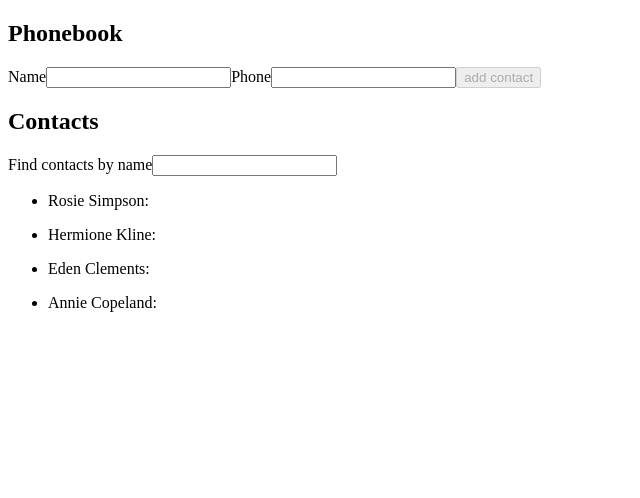
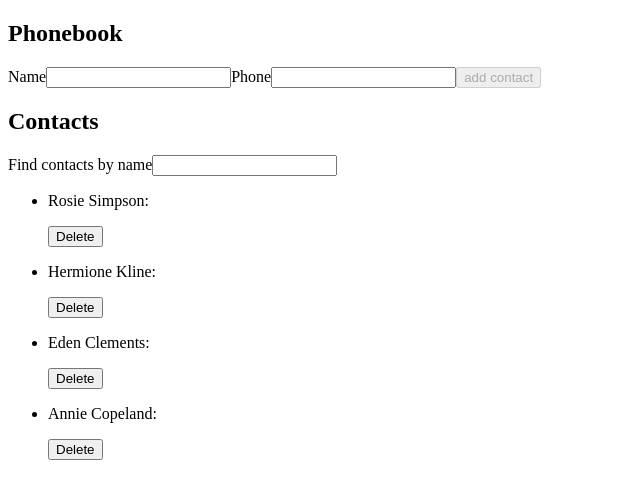
Before and after one commit to Google-Barma/react-hw-02-phonebook, a React (Create React App) app: page / in a window 1280 px wide. Shown: the top 498 px of the page, without its empty margins (0-640 px from the left). Built offline with nearby package versions, Linux system fonts and the light colour scheme.

Commit message:
add del btn

```diff
--- a/src/components/App.js
+++ b/src/components/App.js
@@ -27,9 +27,15 @@ export default class App extends Component {
     );
   };
 
-  isAdded(name) {
-    return this.state.contacts.map(contact => contact.name).includes(name);
-  }
+  isAdded = name =>
+    this.state.contacts.map(contact => contact.name).includes(name);
+
+  handleDelBtn = id => {
+    const contacts = this.state.contacts;
+    const newContacts = contacts.filter(contact => contact.id !== id);
+
+    this.setState({ contacts: newContacts });
+  };
 
   addContacts = (name, phone) => {
     if (this.isAdded(name)) {
@@ -46,17 +52,6 @@ export default class App extends Component {
     }
   };
 
-  //   addContacts = (name, phone) => {
-  //     this.setState(prevState => {
-  //       return {
-  //         contacts: [
-  //           ...prevState.contacts,
-  //           { id: uuid(), name: name, phone: phone },
-  //         ],
-  //       };
-  //     });
-  //   };
-
   render() {
     const { contacts, filter } = this.state;
     const filteredContacts = this.handleChangeFilter();
@@ -70,7 +65,10 @@ export default class App extends Component {
         {contacts.length ? (
           <Section title="Contacts">
             <Filter value={filter} onChangeFilter={this.changeFilter} />
-            <ContactsList contactsData={filteredContacts} />
+            <ContactsList
+              contactsData={filteredContacts}
+              onDeleteBtn={this.handleDelBtn}
+            />
           </Section>
         ) : null}
       </Layout>
--- a/src/components/ContactsList.jsx
+++ b/src/components/ContactsList.jsx
@@ -1,4 +1,4 @@
-export default function ContactsList({ contactsData, onChangeFilter }) {
+export default function ContactsList({ contactsData, onDeleteBtn }) {
   return (
     <>
       <ul>
@@ -7,6 +7,9 @@ export default function ContactsList({ contactsData, onChangeFilter }) {
             <p>
               {name}: <span>{phone}</span>
             </p>
+            <button type="button" onClick={e => onDeleteBtn(id)}>
+              Delete
+            </button>
           </li>
         ))}
       </ul>
```
Also changed, not shown: 1 other file (tests, documents, lock files or other folders).
